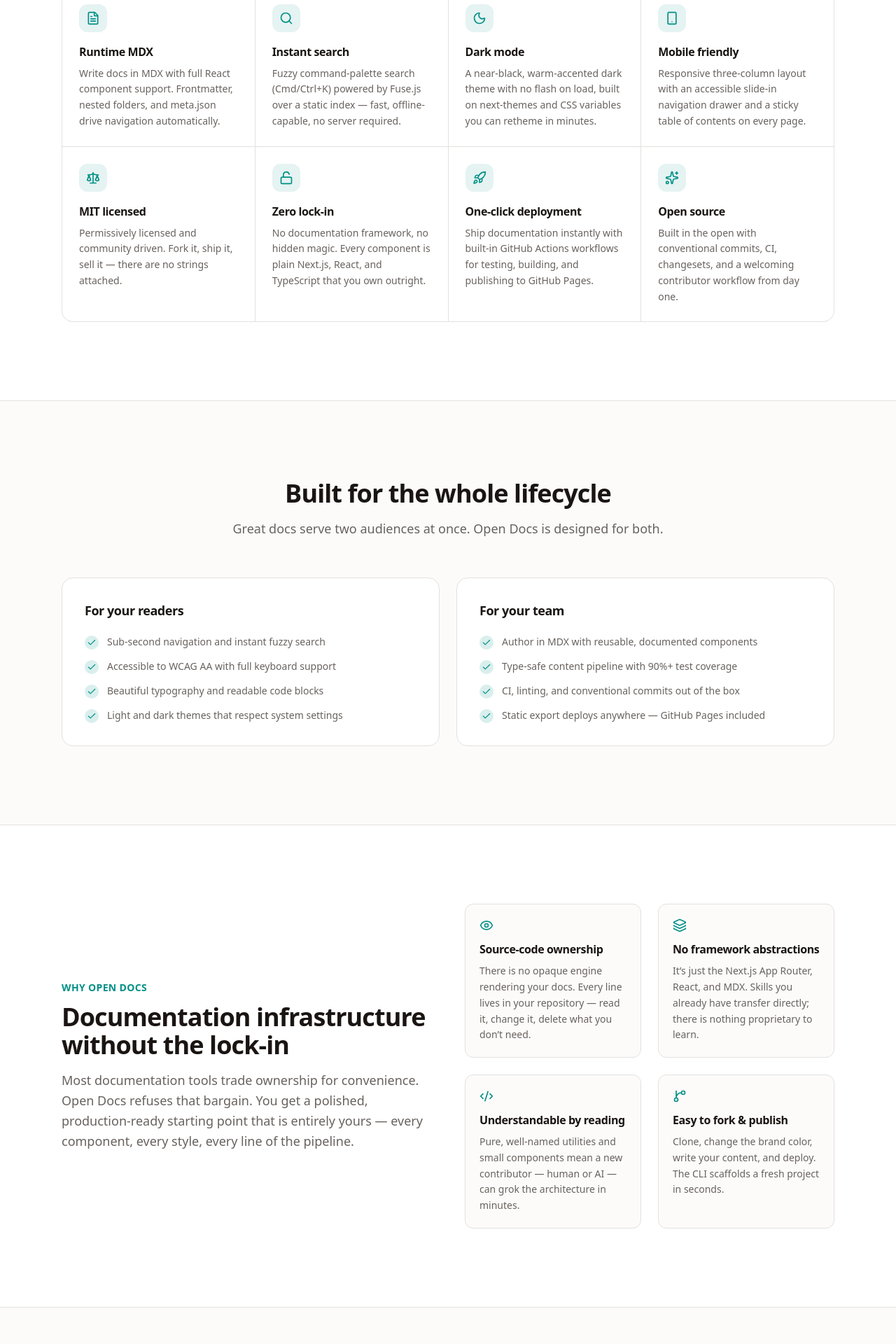
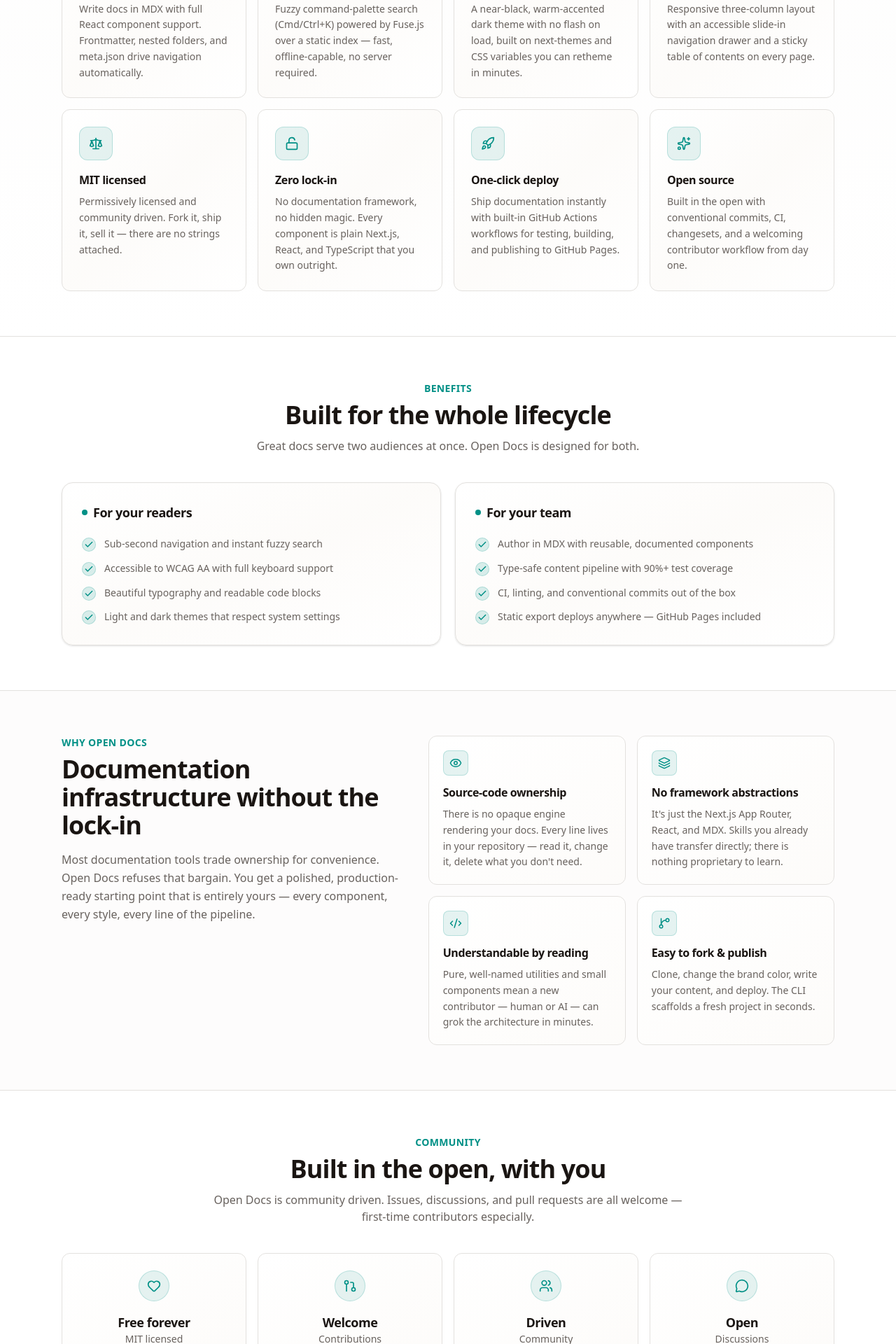
Before and after one commit to shahnawaz-pabon/open-docs, a Next.js app: page / in a window 1280 px wide. Shown: the part 880-2800 px from the top of the page at 70% size. Built offline with nearby package versions, Linux system fonts and the light colour scheme.

Commit message:
feat: modernize homepage with gradient cards and reduced spacing

```diff
--- a/components/marketing/benefits.tsx
+++ b/components/marketing/benefits.tsx
@@ -23,42 +23,46 @@
   },
 ]
 
-/** Two-column benefits: value for readers vs. value for the team. */
+/** Two-column benefits with gradient cards and modern styling. */
 export function Benefits() {
   return (
-    <section className="border-y border-border bg-muted/30">
-      <div className="mx-auto max-w-6xl px-6 py-20 sm:py-28">
+    <section className="border-border border-b">
+      <div className="mx-auto max-w-6xl px-6 py-12 sm:py-16">
         <Reveal>
           <div className="mx-auto max-w-2xl text-center">
-            <h2 className="text-3xl font-bold tracking-tight sm:text-4xl">
+            <p className="text-accent text-sm font-semibold tracking-wide uppercase">Benefits</p>
+            <h2 className="mt-2 text-3xl font-bold tracking-tight sm:text-4xl">
               Built for the whole lifecycle
             </h2>
-            <p className="mt-4 text-lg text-muted-fg">
-              Great docs serve two audiences at once. Open Docs is designed for
-              both.
+            <p className="text-muted-fg mt-3 text-base">
+              Great docs serve two audiences at once. Open Docs is designed for both.
             </p>
           </div>
         </Reveal>
 
-        <div className="mt-14 grid gap-6 md:grid-cols-2">
+        <div className="mt-10 grid gap-5 md:grid-cols-2">
           {BENEFITS.map((group, i) => (
-            <Reveal key={group.heading} delay={i * 0.08}>
-              <div className="h-full rounded-2xl border border-border bg-background p-8">
-                <h3 className="text-lg font-semibold tracking-tight">
-                  {group.heading}
-                </h3>
+            <Reveal key={group.heading} delay={i * 0.06}>
+              <div className="group border-border from-background via-card to-background hover:shadow-accent/5 relative h-full overflow-hidden rounded-2xl border bg-gradient-to-br p-7 shadow-sm transition-all hover:shadow-lg">
+                {/* Subtle gradient accent */}
+                <div className="from-accent/0 to-accent/5 absolute inset-0 bg-gradient-to-br opacity-0 transition-opacity group-hover:opacity-100" />
+
+                <div className="relative">
+                  <div className="inline-flex items-center gap-2">
+                    <div className="bg-accent size-2 rounded-full" />
+                    <h3 className="text-lg font-semibold tracking-tight">{group.heading}</h3>
+                  </div>
                   <ul className="mt-5 space-y-3">
                     {group.points.map((point) => (
                       <li key={point} className="flex items-start gap-3 text-sm">
-                      <span className="mt-0.5 inline-flex size-5 shrink-0 items-center justify-center rounded-full bg-accent/15 text-accent">
-                        <Check className="size-3.5" />
+                        <span className="bg-accent/15 text-accent ring-accent/20 mt-0.5 inline-flex size-5 shrink-0 items-center justify-center rounded-full ring-1 ring-inset">
+                          <Check className="size-3.5" strokeWidth={2.5} />
                         </span>
-                      <span className="leading-relaxed text-muted-fg">
-                        {point}
-                      </span>
+                        <span className="text-muted-fg leading-relaxed">{point}</span>
                       </li>
                     ))}
                   </ul>
+                </div>
               </div>
             </Reveal>
           ))}
--- a/components/marketing/community.tsx
+++ b/components/marketing/community.tsx
@@ -11,34 +11,40 @@
   { icon: MessageCircle, label: 'Discussions', value: 'Open' },
 ]
 
-/** Community section — invitation to contribute and engage. */
+/** Community section with gradient cards and modern styling. */
 export function Community() {
   return (
-    <section className="border-t border-border bg-muted/30">
-      <div className="mx-auto max-w-6xl px-6 py-20 sm:py-28">
+    <section className="border-border border-b">
+      <div className="mx-auto max-w-6xl px-6 py-12 sm:py-16">
         <Reveal>
           <div className="mx-auto max-w-2xl text-center">
-            <h2 className="text-3xl font-bold tracking-tight sm:text-4xl">
+            <p className="text-accent text-sm font-semibold tracking-wide uppercase">Community</p>
+            <h2 className="mt-2 text-3xl font-bold tracking-tight sm:text-4xl">
               Built in the open, with you
             </h2>
-            <p className="mt-4 text-lg text-muted-fg">
-              Open Docs is community driven. Issues, discussions, and pull
-              requests are all welcome — first-time contributors especially.
+            <p className="text-muted-fg mt-3 text-base">
+              Open Docs is community driven. Issues, discussions, and pull requests are all welcome
+              — first-time contributors especially.
             </p>
           </div>
         </Reveal>
 
-        <div className="mt-12 grid gap-4 sm:grid-cols-2 lg:grid-cols-4">
+        <div className="mt-10 grid gap-4 sm:grid-cols-2 lg:grid-cols-4">
           {STATS.map((stat, i) => {
             const Icon = stat.icon
             return (
-              <Reveal key={stat.label} delay={(i % 4) * 0.05}>
-                <div className="flex h-full flex-col items-center rounded-xl border border-border bg-background p-6 text-center">
-                  <Icon className="size-6 text-accent" />
-                  <p className="mt-3 text-lg font-semibold tracking-tight">
-                    {stat.value}
-                  </p>
-                  <p className="text-sm text-muted-fg">{stat.label}</p>
+              <Reveal key={stat.label} delay={(i % 4) * 0.04}>
+                <div className="group border-border from-background to-card hover:shadow-accent/5 relative flex h-full flex-col items-center overflow-hidden rounded-xl border bg-gradient-to-br p-6 text-center transition-all hover:-translate-y-0.5 hover:shadow-lg">
+                  {/* Gradient accent */}
+                  <div className="from-accent/0 to-accent/5 absolute inset-0 bg-gradient-to-br opacity-0 transition-opacity group-hover:opacity-100" />
+
+                  <div className="relative">
+                    <div className="bg-accent/10 text-accent ring-accent/20 group-hover:bg-accent group-hover:text-accent-fg inline-flex size-11 items-center justify-center rounded-full ring-1 transition-all ring-inset">
+                      <Icon className="size-5" />
+                    </div>
+                    <p className="mt-4 text-lg font-semibold tracking-tight">{stat.value}</p>
+                    <p className="text-muted-fg text-sm">{stat.label}</p>
+                  </div>
                 </div>
               </Reveal>
             )
@@ -46,14 +52,15 @@
         </div>
 
         <Reveal delay={0.1}>
-          <div className="mt-10 text-center">
+          <div className="mt-8 text-center">
             <a
               href={REPO_URL}
               target="_blank"
               rel="noreferrer noopener"
-              className="text-sm font-medium text-accent underline-offset-4 hover:underline"
+              className="text-accent inline-flex items-center gap-2 text-sm font-medium underline-offset-4 transition-colors hover:underline"
             >
-              Explore the repository on GitHub →
+              Explore the repository on GitHub
+              <span className="transition-transform group-hover:translate-x-1">→</span>
             </a>
           </div>
         </Reveal>
--- a/components/marketing/features.tsx
+++ b/components/marketing/features.tsx
@@ -57,7 +57,7 @@
   },
   {
     icon: Rocket,
-    title: 'One-click deployment',
+    title: 'One-click deploy',
     description:
       'Ship documentation instantly with built-in GitHub Actions workflows for testing, building, and publishing to GitHub Pages.',
   },
@@ -69,42 +69,62 @@
   },
 ]
 
-/** Feature grid — the eight headline capabilities of Open Docs. */
+/** Feature grid — modern uniform cards with unique styling and hover effects. */
 export function Features() {
   return (
-    <section id="features" className="mx-auto max-w-6xl px-6 py-20 sm:py-28">
+    <section
+      id="features"
+      className="border-border from-background via-muted/10 to-background border-b bg-gradient-to-b"
+    >
+      <div className="mx-auto max-w-6xl px-6 py-12 sm:py-16">
         <Reveal>
           <div className="mx-auto max-w-2xl text-center">
-          <h2 className="text-3xl font-bold tracking-tight sm:text-4xl">
-            Everything you need, nothing you don&apos;t
+            <div className="bg-accent/10 text-accent ring-accent/20 inline-flex items-center gap-2 rounded-full px-3 py-1 text-xs font-medium ring-1 ring-inset">
+              <Sparkles className="size-3" />
+              Everything included
+            </div>
+            <h2 className="mt-4 text-3xl font-bold tracking-tight sm:text-4xl">
+              Production-ready from{' '}
+              <span className="from-accent to-brand-400 bg-gradient-to-r bg-clip-text text-transparent">
+                day one
+              </span>
             </h2>
-          <p className="mt-4 text-lg text-muted-fg">
-            A complete, batteries-included documentation stack — without the
-            framework tax.
+            <p className="text-muted-fg mt-3 text-base">
+              No framework tax. No vendor lock-in. Just the features you need.
             </p>
           </div>
         </Reveal>
 
-      <div className="mt-14 grid gap-px overflow-hidden rounded-2xl border border-border bg-border sm:grid-cols-2 lg:grid-cols-4">
+        {/* Uniform grid with modern styling */}
+        <div className="mt-10 grid gap-4 sm:grid-cols-2 lg:grid-cols-4">
           {FEATURES.map((feature, i) => {
             const Icon = feature.icon
             return (
-            <Reveal key={feature.title} delay={(i % 4) * 0.05} className="bg-background">
-              <div className="group h-full p-6 transition-colors hover:bg-muted/40">
-                <span className="inline-flex size-10 items-center justify-center rounded-xl bg-accent/10 text-accent transition-colors group-hover:bg-accent group-hover:text-accent-fg">
+              <Reveal key={feature.title} delay={i * 0.05}>
+                <div className="group border-border from-background via-card to-background hover:border-accent/30 hover:shadow-accent/10 relative h-full overflow-hidden rounded-xl border bg-gradient-to-br p-6 transition-all duration-300 hover:-translate-y-1 hover:shadow-xl">
+                  {/* Gradient overlay on hover */}
+                  <div className="from-accent/0 to-accent/5 absolute inset-0 bg-gradient-to-br via-transparent opacity-0 transition-opacity group-hover:opacity-100" />
+
+                  {/* Decorative blur element */}
+                  <div className="bg-accent/10 absolute -top-6 -right-6 size-20 rounded-full opacity-0 blur-2xl transition-opacity group-hover:opacity-70" />
+
+                  <div className="relative">
+                    <div className="bg-accent/10 text-accent ring-accent/20 group-hover:bg-accent group-hover:text-accent-fg group-hover:ring-accent inline-flex size-12 items-center justify-center rounded-xl ring-1 transition-all duration-300 ring-inset group-hover:scale-110">
                       <Icon className="size-5" />
-                </span>
-                <h3 className="mt-4 font-semibold tracking-tight">
+                    </div>
+                    <h3 className="text-fg mt-4 text-base font-semibold tracking-tight">
                       {feature.title}
                     </h3>
-                <p className="mt-2 text-sm leading-relaxed text-muted-fg">
+                    <p className="text-muted-fg mt-2 text-sm leading-relaxed">
                       {feature.description}
                     </p>
+                  </div>
                 </div>
               </Reveal>
             )
           })}
         </div>
+      </div>
     </section>
   )
 }
--- a/components/marketing/why.tsx
+++ b/components/marketing/why.tsx
@@ -6,12 +6,12 @@
   {
     icon: Eye,
     title: 'Source-code ownership',
-    body: 'There is no opaque engine rendering your docs. Every line lives in your repository — read it, change it, delete what you don’t need.',
+    body: "There is no opaque engine rendering your docs. Every line lives in your repository — read it, change it, delete what you don't need.",
   },
   {
     icon: Layers,
     title: 'No framework abstractions',
-    body: 'It’s just the Next.js App Router, React, and MDX. Skills you already have transfer directly; there is nothing proprietary to learn.',
+    body: "It's just the Next.js App Router, React, and MDX. Skills you already have transfer directly; there is nothing proprietary to learn.",
   },
   {
     icon: Code2,
@@ -25,47 +25,51 @@
   },
 ]
 
-/** "Why Open Docs" — the philosophy behind the project. */
+/** "Why Open Docs" — compact, modern card grid with gradient accents. */
 export function WhyOpenDocs() {
   return (
-    <section className="mx-auto max-w-6xl px-6 py-20 sm:py-28">
-      <div className="grid items-center gap-12 lg:grid-cols-2">
+    <section className="border-border bg-muted/20 border-b">
+      <div className="mx-auto max-w-6xl px-6 py-12 sm:py-16">
+        <div className="grid items-start gap-10 lg:grid-cols-[1fr_1.2fr]">
           <Reveal>
-          <div>
-            <p className="text-sm font-semibold tracking-wide text-accent uppercase">
+            <div className="lg:sticky lg:top-24">
+              <p className="text-accent text-sm font-semibold tracking-wide uppercase">
                 Why Open Docs
               </p>
-            <h2 className="mt-3 text-3xl font-bold tracking-tight sm:text-4xl">
+              <h2 className="mt-2 text-3xl font-bold tracking-tight sm:text-4xl">
                 Documentation infrastructure without the lock-in
               </h2>
-            <p className="mt-4 text-lg leading-relaxed text-muted-fg">
-              Most documentation tools trade ownership for convenience. Open Docs
-              refuses that bargain. You get a polished, production-ready starting
-              point that is entirely yours — every component, every style, every
-              line of the pipeline.
+              <p className="text-muted-fg mt-4 text-base leading-relaxed">
+                Most documentation tools trade ownership for convenience. Open Docs refuses that
+                bargain. You get a polished, production-ready starting point that is entirely yours
+                — every component, every style, every line of the pipeline.
               </p>
             </div>
           </Reveal>
 
-        <div className="grid gap-6 sm:grid-cols-2">
+          <div className="grid gap-4 sm:grid-cols-2">
             {REASONS.map((reason, i) => {
               const Icon = reason.icon
               return (
-              <Reveal key={reason.title} delay={(i % 2) * 0.08}>
-                <div className="h-full rounded-xl border border-border bg-card p-5">
-                  <Icon className="size-5 text-accent" />
-                  <h3 className="mt-3 font-semibold tracking-tight">
-                    {reason.title}
-                  </h3>
-                  <p className="mt-2 text-sm leading-relaxed text-muted-fg">
-                    {reason.body}
-                  </p>
+                <Reveal key={reason.title} delay={(i % 2) * 0.05}>
+                  <div className="group border-border from-background to-card hover:shadow-accent/5 relative h-full overflow-hidden rounded-xl border bg-gradient-to-br p-5 transition-all hover:-translate-y-0.5 hover:shadow-lg">
+                    {/* Gradient overlay */}
+                    <div className="from-accent/0 to-accent/5 absolute inset-0 bg-gradient-to-br opacity-0 transition-opacity group-hover:opacity-100" />
+
+                    <div className="relative">
+                      <div className="bg-accent/10 text-accent ring-accent/20 inline-flex size-9 items-center justify-center rounded-lg ring-1 ring-inset">
+                        <Icon className="size-4.5" />
+                      </div>
+                      <h3 className="text-fg mt-3 font-semibold tracking-tight">{reason.title}</h3>
+                      <p className="text-muted-fg mt-2 text-sm leading-relaxed">{reason.body}</p>
+                    </div>
                   </div>
                 </Reveal>
               )
             })}
           </div>
         </div>
+      </div>
     </section>
   )
 }
```
Also changed, not shown: styles/globals.css (+12 -0 lines). Lines whose indentation alone changed are shown as unchanged.
